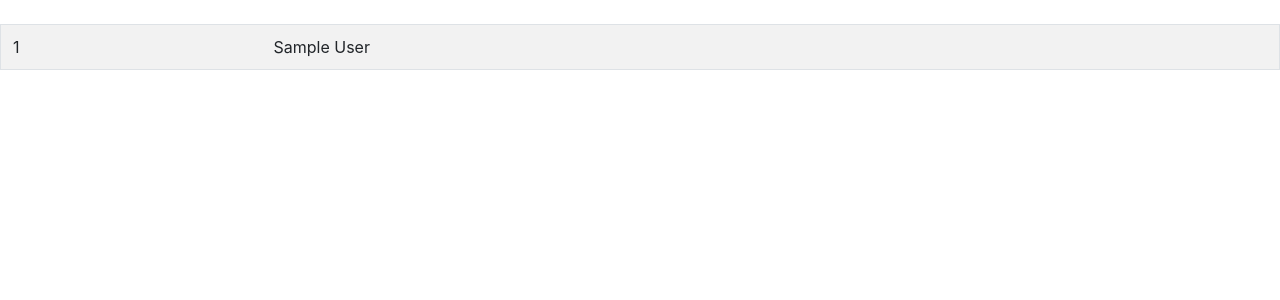
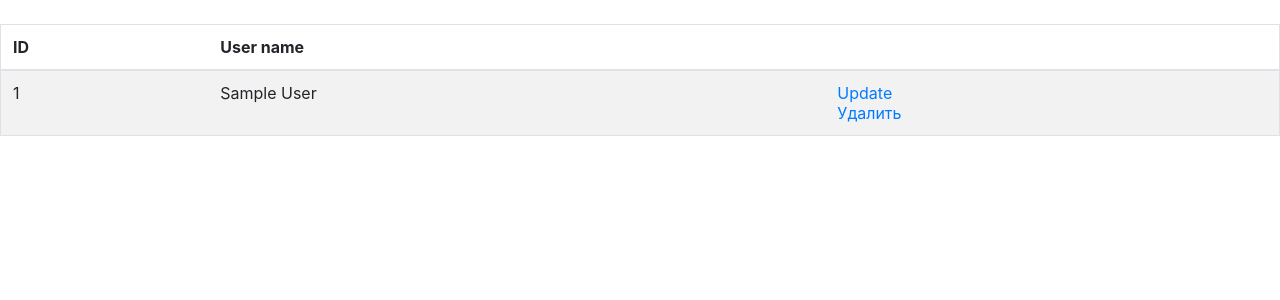
Before and after one commit to evolochay/python-project-52, a Django app: page /users/ in a window 1280 px wide. Shown: the part 56-356 px from the top of the page. Run offline with Django 4.2, Linux system fonts and the light colour scheme; the visitor is signed in with stand-in values (Sample User, id 1); data comes from the database, SQL or seed files in the repository; some libraries are stand-ins or nearby versions.

Commit message:
add delete view and makefile

```diff
--- a/task_manager/apps/users/models.py
+++ b/task_manager/apps/users/models.py
@@ -1,12 +1,6 @@
-from django.db import models
 from django.contrib.auth.models import AbstractUser
 
 
 class User(AbstractUser):
-    password = models.CharField(max_length=50, null=True)
-
-    # email = models.EmailField(max_length=254, unique=True, default="")
-    # username = models.CharField(max_length=50, default="")
-    # REQUIRED_FIELDS = ["username"]
     def __str__(self):
         return self.get_full_name()
--- a/task_manager/apps/users/urls.py
+++ b/task_manager/apps/users/urls.py
@@ -4,5 +4,7 @@ from task_manager.apps.users import views
 
 urlpatterns = [
     path('', views.UserListView.as_view(), name='users_list'),
-    path('create/', views.UserCreateView.as_view(), name='user_create')
+    path('create/', views.UserCreateView.as_view(), name='user_create'),
+    path('<int:pk>/update/', views.UpdateUserView.as_view(), name='update'),
+    path('<int:pk>/delete/', views.DeleteUserView.as_view(), name='delete'),
 ]
--- a/task_manager/apps/users/views.py
+++ b/task_manager/apps/users/views.py
@@ -1,23 +1,70 @@
 from django.shortcuts import render, redirect
-from django.views.generic import ListView
+from django.urls import reverse_lazy
+from django.views.generic import CreateView, ListView, UpdateView, DeleteView
+from django.contrib.auth.mixins import LoginRequiredMixin, UserPassesTestMixin
+from django.contrib.auth import get_user_model
 from django.views import View
-from task_manager.apps.users.models import User
-from task_manager.apps.users.forms import UserCreationForm
+from django.contrib import messages
+from django.contrib.auth.models import User
+from django.contrib.messages.views import SuccessMessageMixin
+from django.utils.translation import gettext_lazy as _
+# from task_manager.apps.users.models import User
+from task_manager.apps.users.forms import UserRegisterForm
+from task_manager.utilities.text import TitleName, Message
+
+
+title_names = TitleName()
+own_messages = Message()
 
 
 class UserListView(ListView):
-    def get(self, request, *args, **kwargs):
-        users = User.objects.all()
-        return render(request, 'users_list.html', context={'users': users})
+    model = get_user_model()
+    template_name = "users_list.html"
+    context_object_name = "users"
+    extra_context = {'title': _('Users'),
+                     'btn_update': _('Update'),
+                     'btn_delete': _('Delete'),
+                     }
 
 
-class UserCreateView(View):
-    def get(self, request, *args, **kwargs):
-        form = UserCreationForm()
-        return render(request, 'user_create.html', {'form': form})
-    def post(self, request, *args, **kwargs):
-        form = UserCreationForm(request.POST)
-        if form.is_valid():
-            form.save()
-            return redirect('users_list')
-        return render(request, 'user_create.html', {'form': form})
+class UserCreateView(SuccessMessageMixin, CreateView):
+    form_class = UserRegisterForm
+    template_name = 'user_create.html'
+    success_url = reverse_lazy('login')
+    success_message = own_messages.user_create
+    extra_context = {'header': title_names.reg,
+                     'button_name': title_names.reg}
+
+
+class UpdateUserView(LoginRequiredMixin, SuccessMessageMixin,
+                     UserPassesTestMixin, UpdateView):
+    model = get_user_model()
+    form_class = UserRegisterForm
+    template_name = 'user_create.html'
+    success_url = reverse_lazy('login')
+    extra_context = {'header': title_names.update_user,
+                     'button_name': title_names.save}
+
+    def test_func(self):
+        user = self.get_object()
+        return self.request.user.id == user.id
+
+    def handle_no_permission(self):
+        if self.request.user.is_authenticated:
+            message = own_messages.no_rigths_for_user
+            url = reverse_lazy('users_list')
+        else:
+
+            url = self.success_url
+        messages.warning(self.request, message)
+        return redirect(url)
+
+
+class DeleteUserView(LoginRequiredMixin,
+                     UserPassesTestMixin, DeleteView):
+    model = get_user_model()
+    template_name = 'delete.html'
+    success_url = reverse_lazy('users_list')
+    def test_func(self):
+        user = self.get_object()
+        return self.request.user.id == user.id
--- a/task_manager/settings.py
+++ b/task_manager/settings.py
@@ -45,6 +45,7 @@ INSTALLED_APPS = [
     'bootstrap4',
     'task_manager.apps.users',
 ]
+
 AUTH_USER_MODEL = 'users.User'
 LOGIN_REDIRECT_URL = '/'
 LOGOUT_REDIRECT_URL = '/'
--- a/task_manager/templates/base.html
+++ b/task_manager/templates/base.html
@@ -82,6 +82,24 @@
         <p>Back to <a href="/docs/4.5/examples/sticky-footer/">the default sticky footer</a> minus the navbar.</p>
     </div>
     {% endblock %}
+
+    <main role="main" class="container" style="margin-top: 250px">
+        {% if messages %}
+            <div class="container">
+                {% for message in messages %}
+                    <div class="alert {% if message.tags == 'warning' %} alert-warning
+                                      {% elif message.tags == 'success' %} alert-success
+                                      {% else %} alert-primary
+                                      {% endif %}" role="alert">
+                    <button type="button" class="close" data-dismiss="alert" aria-label="Close">
+                    <span aria-hidden="true">&times;</span>
+                    </button>
+                    {{ message }}
+                    </div>
+                {% endfor %}
+            </div>
+        {% endif %}
+    </main>
 </body>
 
 </html>
--- a/task_manager/templates/users_list.html
+++ b/task_manager/templates/users_list.html
@@ -8,11 +8,23 @@
 
 {% block content%}
     <table class="table table-striped border">
+        <thead>
+            <tr>
+              <th>{% translate "id"|upper %}</th>
+              <th>{% translate "User name"|capfirst %}</th>
+              <th></th>
+            </tr>
+        </thead>
         <tbody>
             {% for user in users %}
                 <tr>
                     <td>{{ user.id }}</td>
                     <td>{{ user.first_name}} {{user.last_name}}</td>
+                    <td>
+                        <a href="{% url 'update' user.pk %}">{% translate "Update" %}</a>
+                        <br>
+                        <a href="{% url 'delete' user.pk %}">{% translate "Delete" %}</a>
+                    </td>
                 </tr>
             {% endfor %}
 
```
Also changed, not shown: task_manager/apps/users/admin.py (deleted, +0 -11 lines), task_manager/apps/users/forms.py (+10 -6 lines), task_manager/templates/delete.html (added, +14 -0 lines), task_manager/utilities/text.py (added, +17 -0 lines), task_manager/apps/users/migrations/0005_delete_user.py (added), task_manager/apps/users/migrations/0006_initial.py (added), 1 other file.
